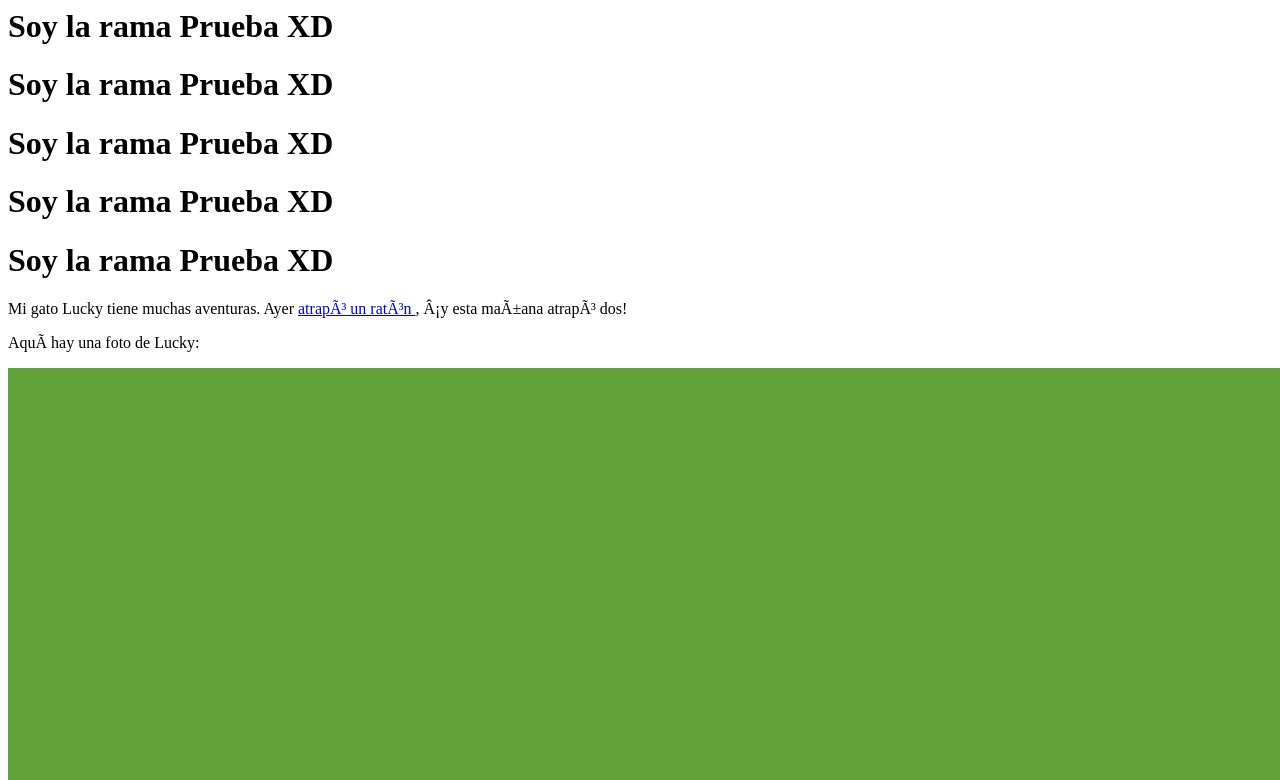
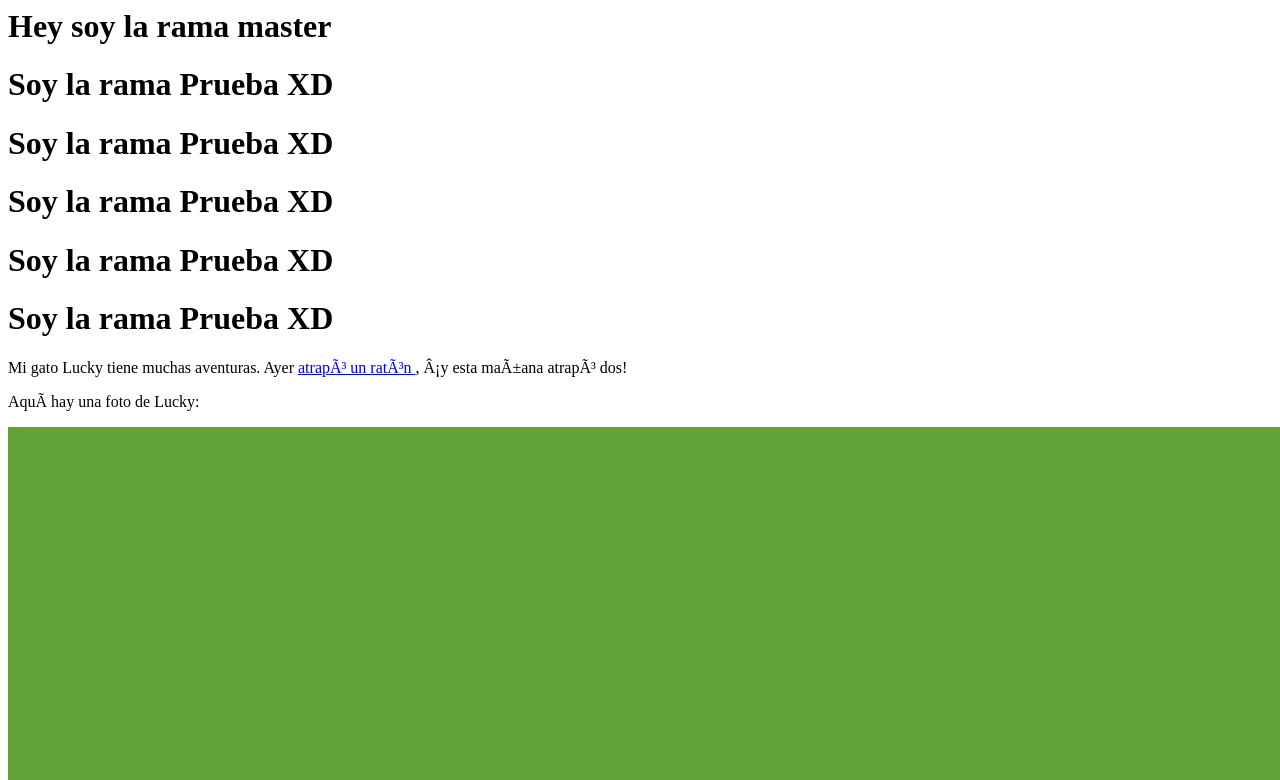
Before and after one commit to JorgeHernandezC/Import_alpha, a plain HTML site: page index.html in a window 1280 px wide. Shown: the top 780 px of the page. Drawn offline with Linux system fonts and the light colour scheme.

Commit message:
ultimo cambio hecho a pruebas

```diff
--- a/index.html
+++ b/index.html
@@ -17,7 +17,7 @@
   </head>
 
   <body>
-
+    <h1> Hey soy la rama master  </h1>
     <h1> Soy la rama Prueba XD  </h1>
     <h1> Soy la rama Prueba XD  </h1>
     <h1> Soy la rama Prueba XD  </h1>
```
